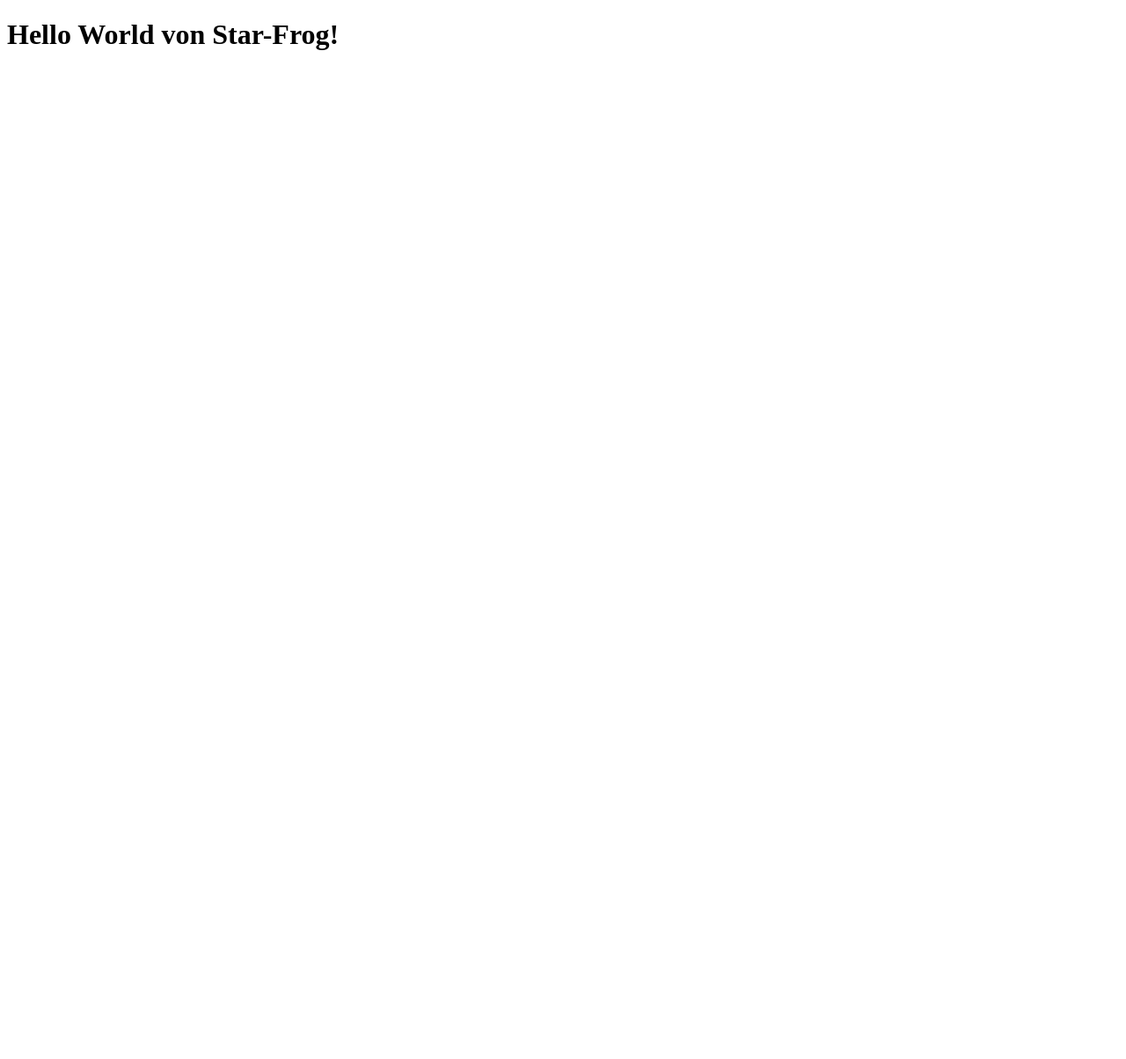
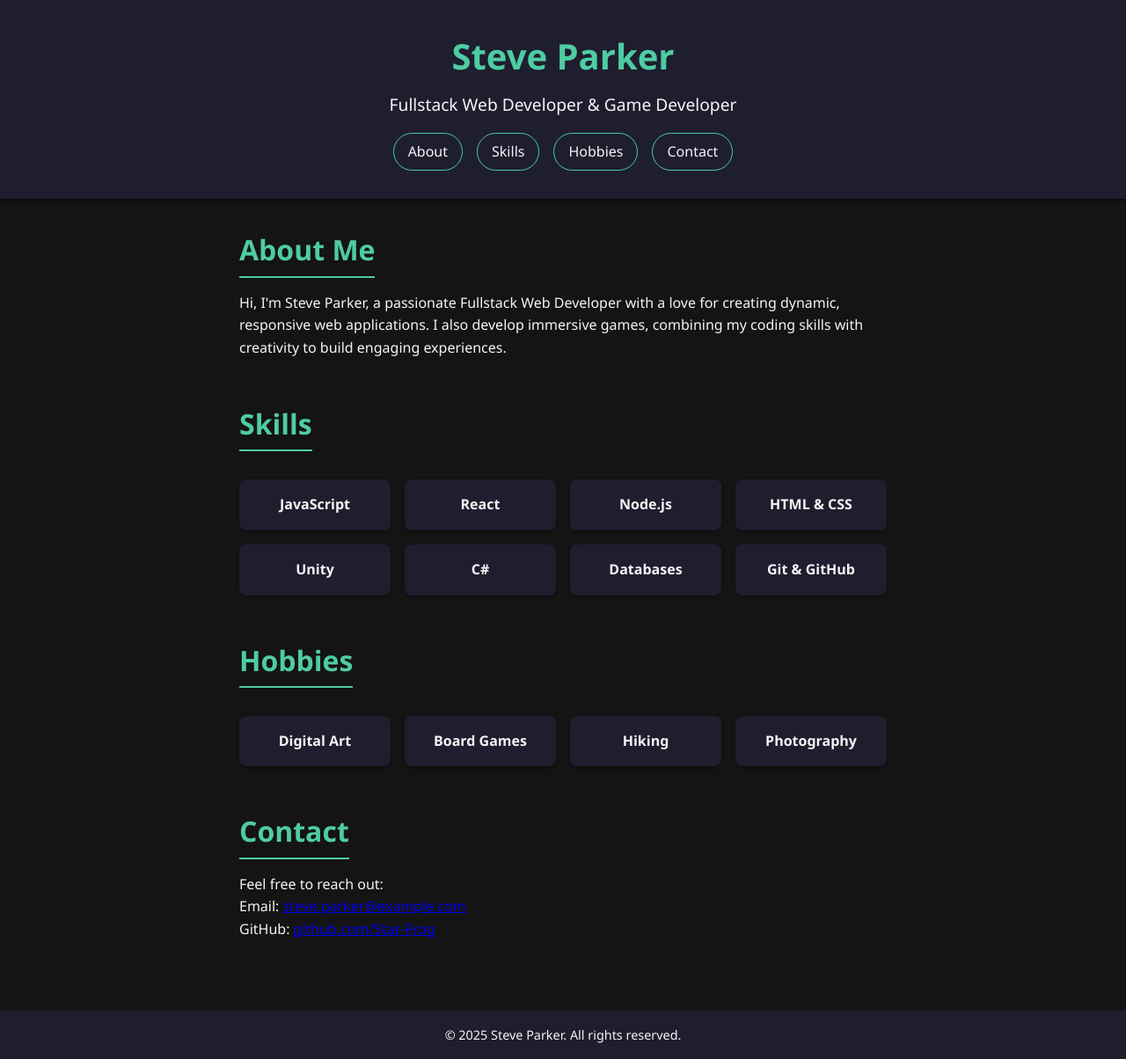
Before and after one commit to steve-parker-dev/steve-parker-dev.github.io, a plain HTML site: page index.html in a window 1280 px wide. Shown: the whole page at 88% size. Before the commit the page ends 800 px from the top, so only its background shows below. Drawn offline with Linux system fonts and the light colour scheme.

Commit message:
Update portfolio site

```diff
--- a/index.html
+++ b/index.html
@@ -1,10 +1,143 @@
 <!DOCTYPE html>
-<html lang="de">
+<html lang="en">
 <head>
   <meta charset="UTF-8">
-  <title>Hello World</title>
+  <meta name="viewport" content="width=device-width, initial-scale=1.0">
+  <title>Steve Parker - Portfolio</title>
+  <style>
+    :root {
+      --primary: #1e1e2f;
+      --accent: #4ecca3;
+      --light: #f5f5f5;
+      --dark: #141414;
+    }
+    * { box-sizing: border-box; margin: 0; padding: 0; }
+    body {
+      font-family: 'Segoe UI', Tahoma, sans-serif;
+      background: var(--dark);
+      color: var(--light);
+      line-height: 1.6;
+      display: flex;
+      flex-direction: column;
+      min-height: 100vh;
+    }
+    header {
+      background: var(--primary);
+      padding: 2rem;
+      text-align: center;
+      box-shadow: 0 2px 4px rgba(0,0,0,0.5);
+    }
+    header h1 {
+      font-size: 2.5rem;
+      color: var(--accent);
+    }
+    header p {
+      margin-top: 0.5rem;
+      font-size: 1.2rem;
+    }
+    nav {
+      margin-top: 1rem;
+      display: flex;
+      justify-content: center;
+      gap: 1rem;
+    }
+    nav a {
+      color: var(--light);
+      text-decoration: none;
+      padding: 0.5rem 1rem;
+      border: 1px solid var(--accent);
+      border-radius: 2rem;
+      transition: background 0.3s;
+    }
+    nav a:hover {
+      background: var(--accent);
+      color: var(--dark);
+    }
+    main {
+      flex: 1;
+      padding: 2rem;
+      max-width: 800px;
+      margin: 0 auto;
+    }
+    section {
+      margin-bottom: 3rem;
+    }
+    section h2 {
+      font-size: 2rem;
+      margin-bottom: 1rem;
+      color: var(--accent);
+      border-bottom: 2px solid var(--accent);
+      display: inline-block;
+      padding-bottom: 0.25rem;
+    }
+    .skills, .hobbies {
+      display: grid;
+      grid-template-columns: repeat(auto-fill, minmax(150px, 1fr));
+      gap: 1rem;
+      margin-top: 1rem;
+    }
+    .card {
+      background: var(--primary);
+      padding: 1rem;
+      border-radius: 0.5rem;
+      box-shadow: 0 2px 4px rgba(0,0,0,0.3);
+      text-align: center;
+    }
+    footer {
+      background: var(--primary);
+      text-align: center;
+      padding: 1rem;
+      font-size: 0.9rem;
+    }
+  </style>
 </head>
 <body>
-  <h1>Hello World von Star-Frog!</h1>
+  <header>
+    <h1>Steve Parker</h1>
+    <p>Fullstack Web Developer & Game Developer</p>
+    <nav>
+      <a href="#about">About</a>
+      <a href="#skills">Skills</a>
+      <a href="#hobbies">Hobbies</a>
+      <a href="#contact">Contact</a>
+    </nav>
+  </header>
+  <main>
+    <section id="about">
+      <h2>About Me</h2>
+      <p>Hi, I'm Steve Parker, a passionate Fullstack Web Developer with a love for creating dynamic, responsive web applications. I also develop immersive games, combining my coding skills with creativity to build engaging experiences.</p>
+    </section>
+    <section id="skills">
+      <h2>Skills</h2>
+      <div class="skills">
+        <div class="card"><strong>JavaScript</strong></div>
+        <div class="card"><strong>React</strong></div>
+        <div class="card"><strong>Node.js</strong></div>
+        <div class="card"><strong>HTML &amp; CSS</strong></div>
+        <div class="card"><strong>Unity</strong></div>
+        <div class="card"><strong>C#</strong></div>
+        <div class="card"><strong>Databases</strong></div>
+        <div class="card"><strong>Git & GitHub</strong></div>
+      </div>
+    </section>
+    <section id="hobbies">
+      <h2>Hobbies</h2>
+      <div class="hobbies">
+        <div class="card"><strong>Digital Art</strong></div>
+        <div class="card"><strong>Board Games</strong></div>
+        <div class="card"><strong>Hiking</strong></div>
+        <div class="card"><strong>Photography</strong></div>
+      </div>
+    </section>
+    <section id="contact">
+      <h2>Contact</h2>
+      <p>Feel free to reach out:</p>
+      <p>Email: <a href="mailto:steve.parker@example.com">steve.parker@example.com</a></p>
+      <p>GitHub: <a href="https://github.com/Star-Frog" target="_blank">github.com/Star-Frog</a></p>
+    </section>
+  </main>
+  <footer>
+    &copy; 2025 Steve Parker. All rights reserved.
+  </footer>
 </body>
 </html>
```
